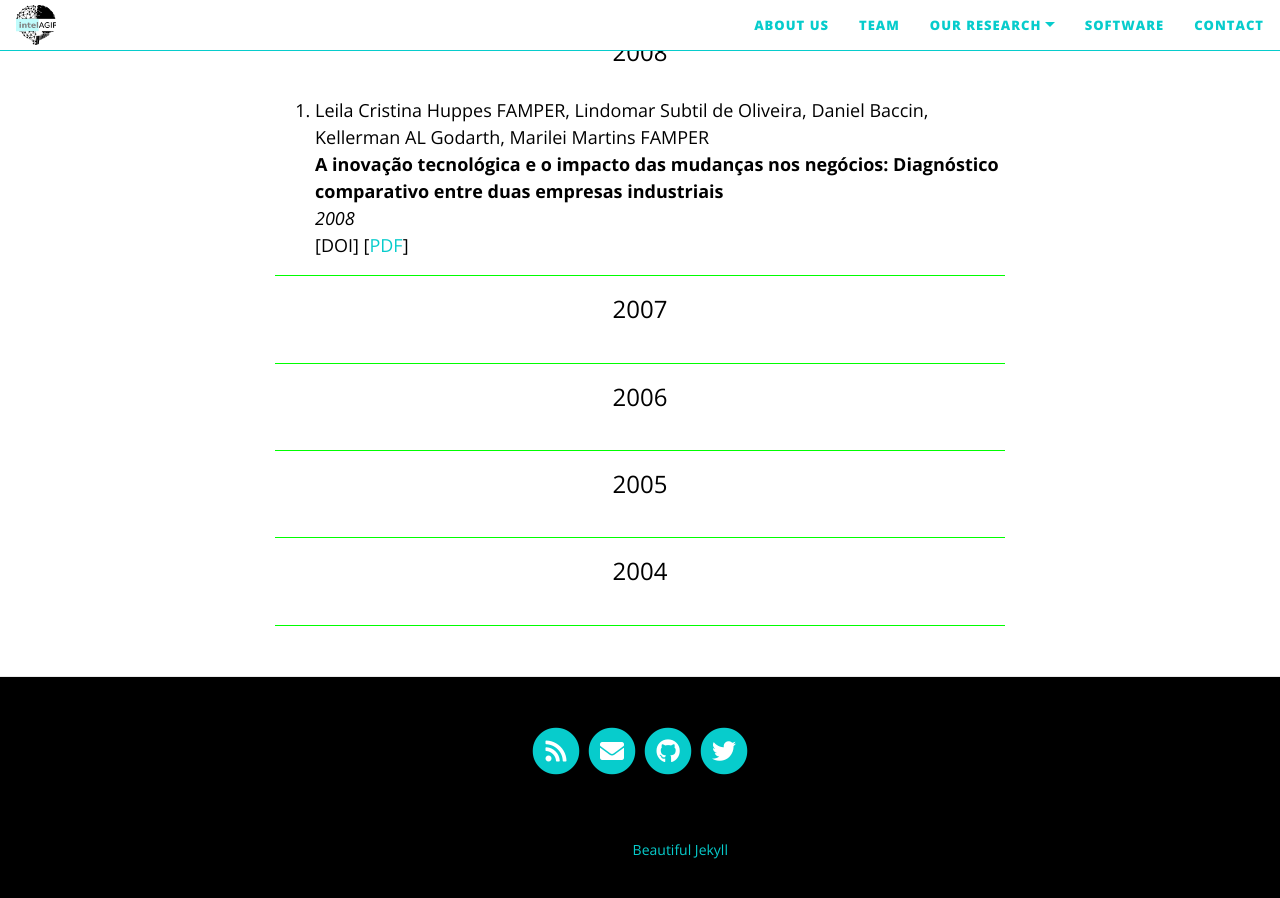
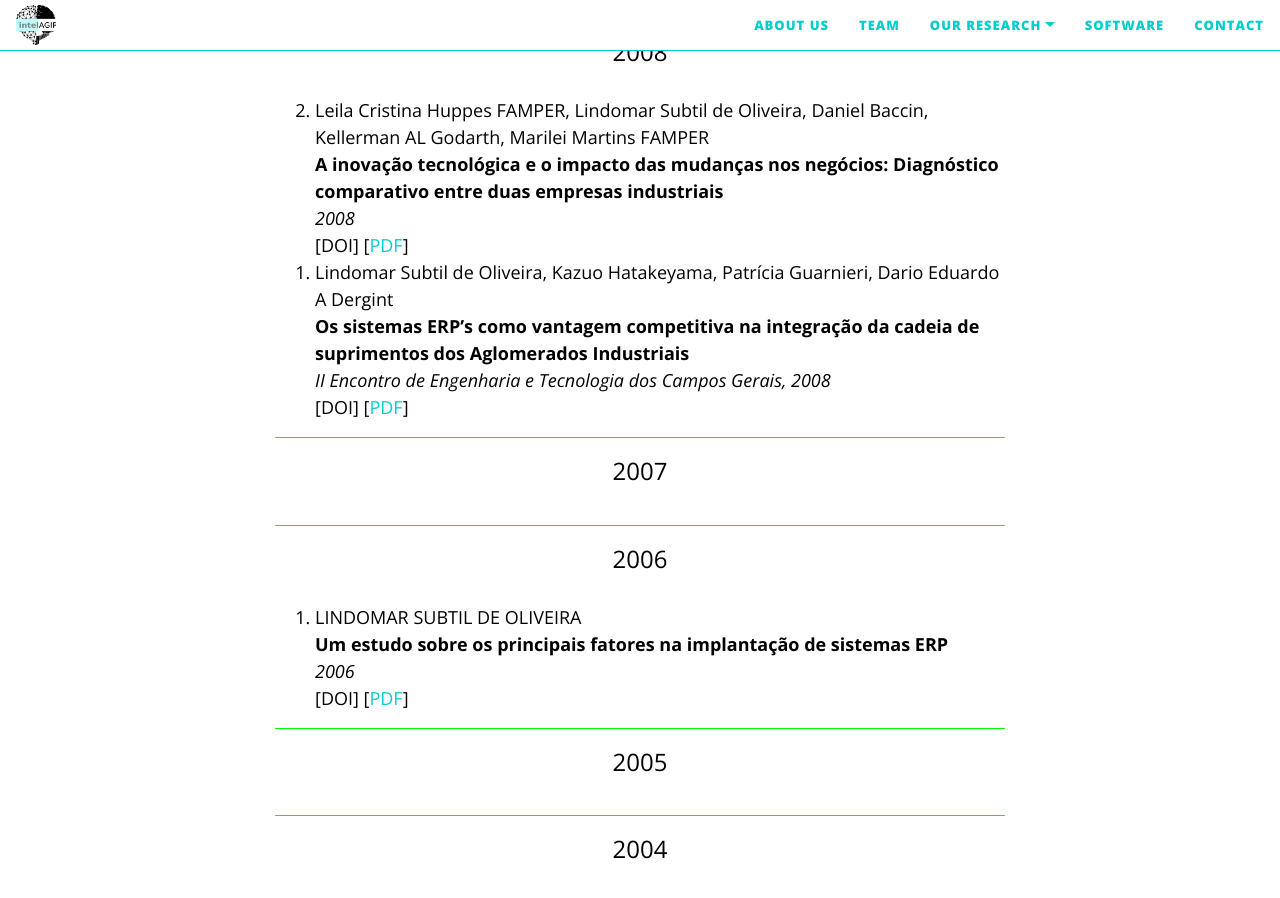
Before and after one commit to IntelAgir-Research-Group/intelagir-research-group.github.io, a Jekyll site: the page built from pages/publications.md, in a window 1280 px wide and 900 px high, scrolled down 6495 px. Built offline with Jekyll 4.4.1, drawn with Linux system fonts in a browser that asks for light colours; nearby versions of some CDN libraries.

Commit message:
Update publications.md

```diff
--- a/pages/publications.md
+++ b/pages/publications.md
@@ -300,5 +300,21 @@ publications:
     year: 2008
     type: conference
 
+  - title: "Os sistemas ERP’s como vantagem competitiva na integração da cadeia de suprimentos dos Aglomerados Industriais"
+    authors: Lindomar Subtil de Oliveira, Kazuo Hatakeyama, Patrícia Guarnieri, Dario Eduardo A Dergint
+    venue: "II Encontro de Engenharia e Tecnologia dos Campos Gerais"
+    doi: #
+    url: http://www.pg.utfpr.edu.br/ppgep/anais/artigos/informatica/46%20OS%20SISTEMAS%20ERP%20COMO%20VANTAG%20COMPETI%20NA%20INTEGR%20CADE%20SUPRIM.pdf
+    year: 2008
+    type: conference
+
+  - title: "Um estudo sobre os principais fatores na implantação de sistemas ERP"
+    authors: LINDOMAR SUBTIL DE OLIVEIRA
+    venue: ""
+    doi: #
+    url: http://www.pg.utfpr.edu.br/ppgep/dissertacoes/arquivos/39/Dissertacao.pdf
+    year: 2006
+    type: conference
+
 ---
 All the other research will be added soon!
```
